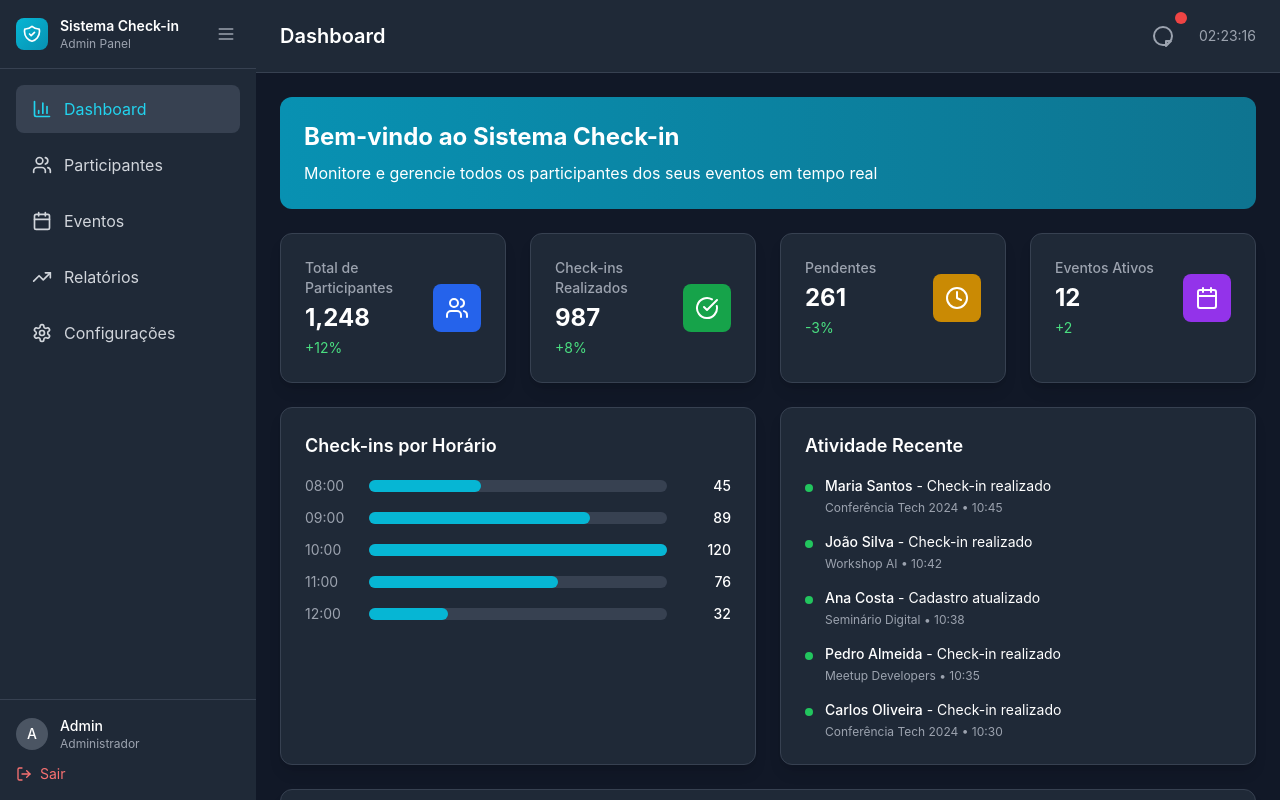
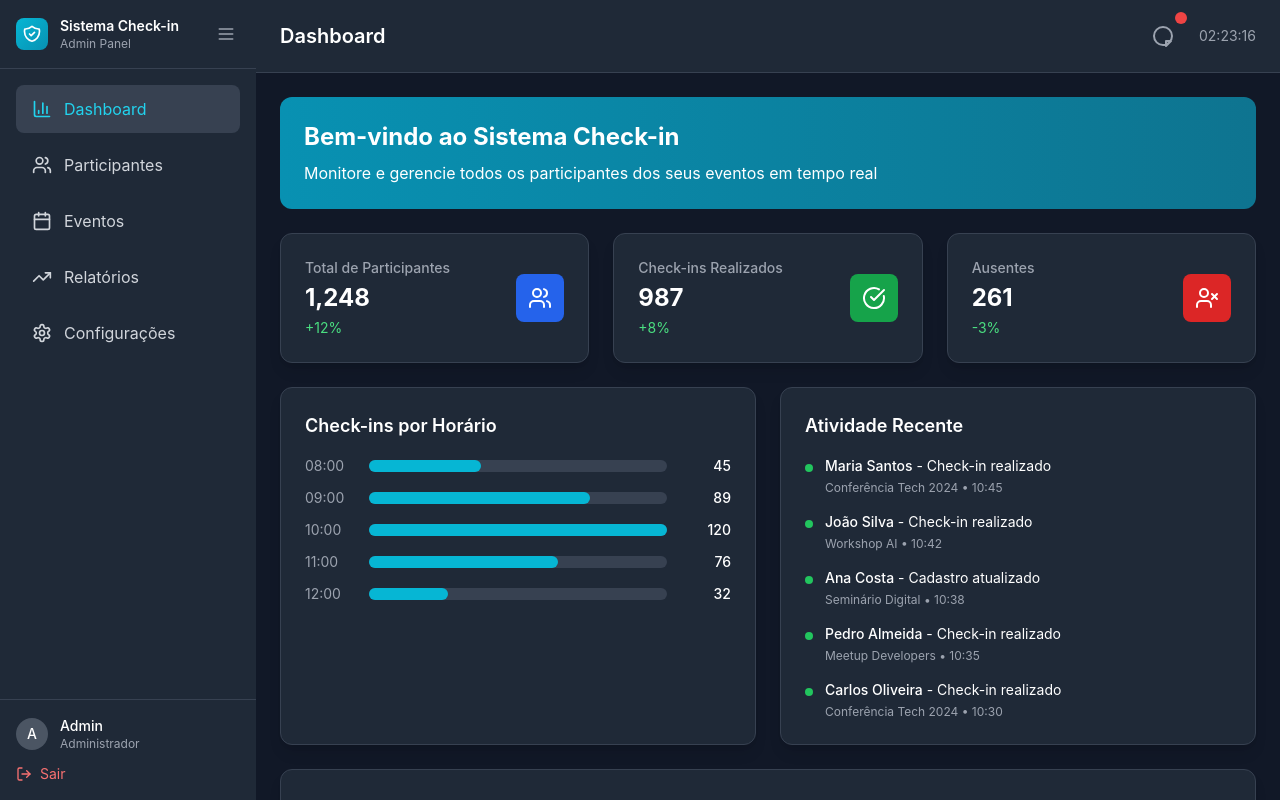
Before and after one commit to LACC-DEVLINK/checkin-exercito-web, a React (Create React App) app: page / in a window 1280 px wide. Built offline with nearby package versions, Linux system fonts and the light colour scheme.

Commit message:
Atualização de cards

```diff
--- a/src/pages/DashboardPage.tsx
+++ b/src/pages/DashboardPage.tsx
@@ -1,5 +1,5 @@
 import React, { useState, useEffect } from 'react';
-import { Users, CheckCircle, Clock, Calendar, BarChart3, UserPlus } from 'lucide-react';
+import { Users, CheckCircle, UserX, BarChart3, UserPlus } from 'lucide-react';
 
 interface DashboardStats {
   totalParticipants: number;
@@ -44,18 +44,11 @@
       change: '+8%'
     },
     {
-      title: 'Pendentes',
+      title: 'Ausentes',
       value: stats.pending,
-      icon: Clock,
-      color: 'bg-yellow-600',
+      icon: UserX,
+      color: 'bg-red-600',
       change: '-3%'
-    },
-    {
-      title: 'Eventos Ativos',
-      value: stats.totalEvents,
-      icon: Calendar,
-      color: 'bg-purple-600',
-      change: '+2'
     }
   ];
 
@@ -78,7 +71,7 @@
       </div>
 
       {/* Stats Grid */}
-      <div className="grid grid-cols-1 md:grid-cols-2 lg:grid-cols-4 gap-6">
+      <div className="grid grid-cols-1 md:grid-cols-2 lg:grid-cols-3 gap-6">
         {statCards.map((card, index) => (
           <div key={index} className="card hover:shadow-xl transition-shadow">
             <div className="flex items-center justify-between">
```
